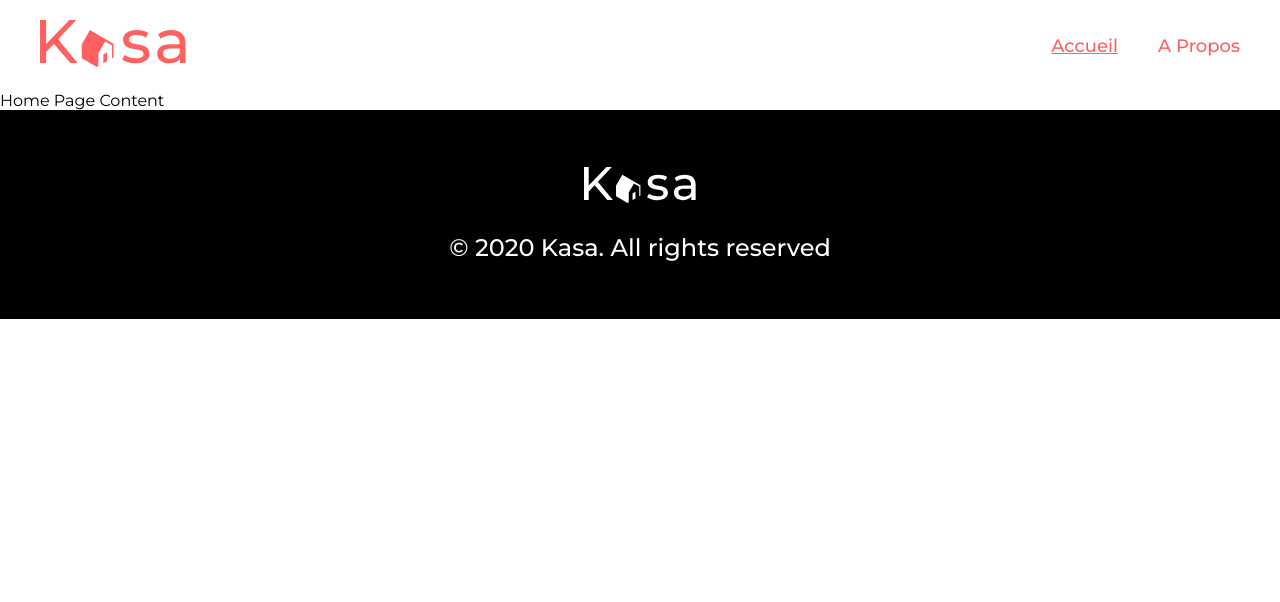
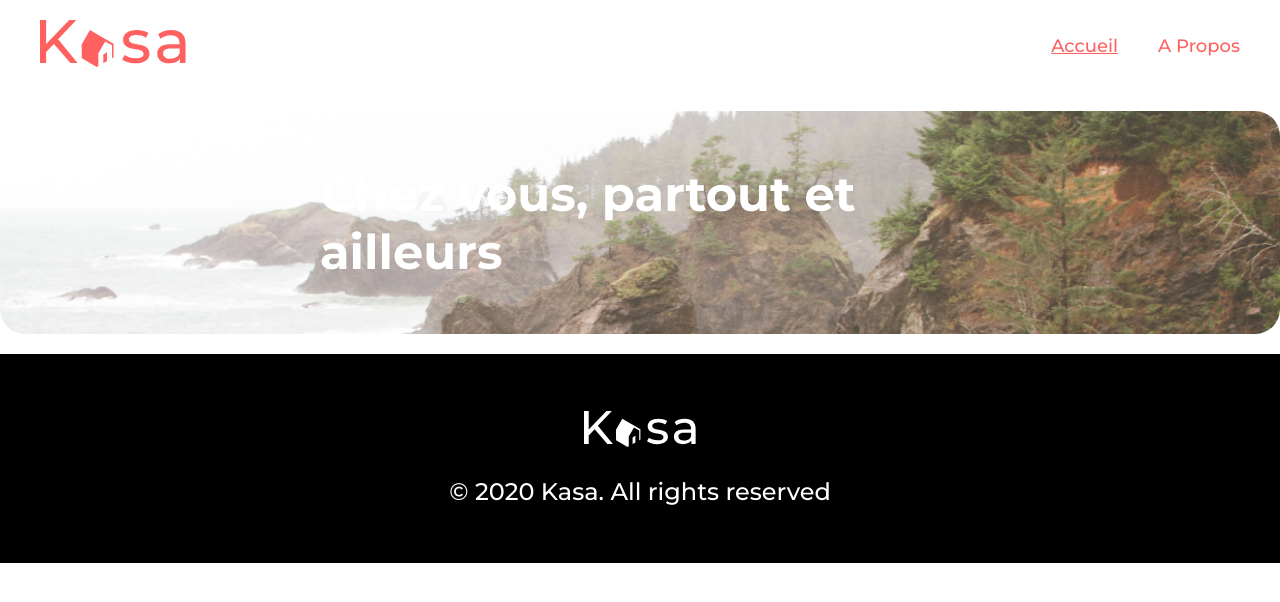
Before and after one commit to Nestradama/ocs-kasa, a React (Vite) app: page / in a window 1280 px wide. Shown: the top 602 px of the page. Built offline with nearby package versions, Linux system fonts and the light colour scheme.

Commit message:
feat: Updated Home Layout

```diff
--- a/src/pages/Home/Home.jsx
+++ b/src/pages/Home/Home.jsx
@@ -1,5 +1,10 @@
+import Banner from '../../components/Banner';
 import './Home.scss';
 
 export default function Home() {
-    return <div className="home">Home Page Content</div>;
+    return (
+        <div className="home">
+            <Banner text="Chez vous, partout et ailleurs" />
+        </div>
+    );
 }
--- a/src/pages/Home/Home.scss
+++ b/src/pages/Home/Home.scss
@@ -0,0 +1,3 @@
+.home {
+  padding: 20px 0;
+}
```
